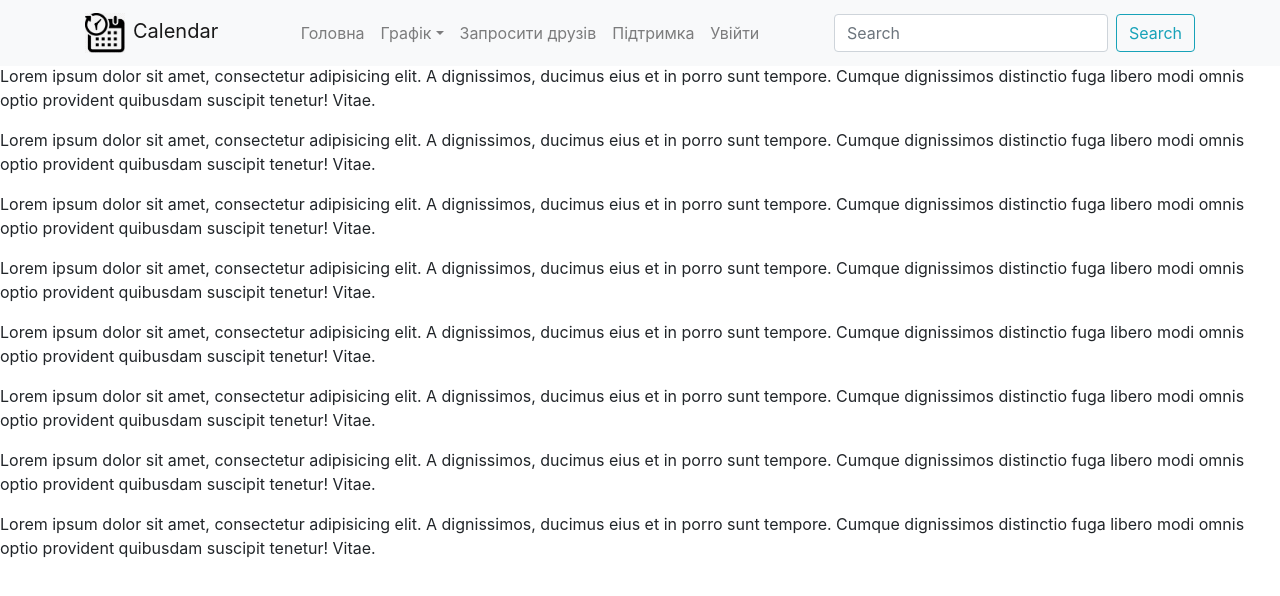
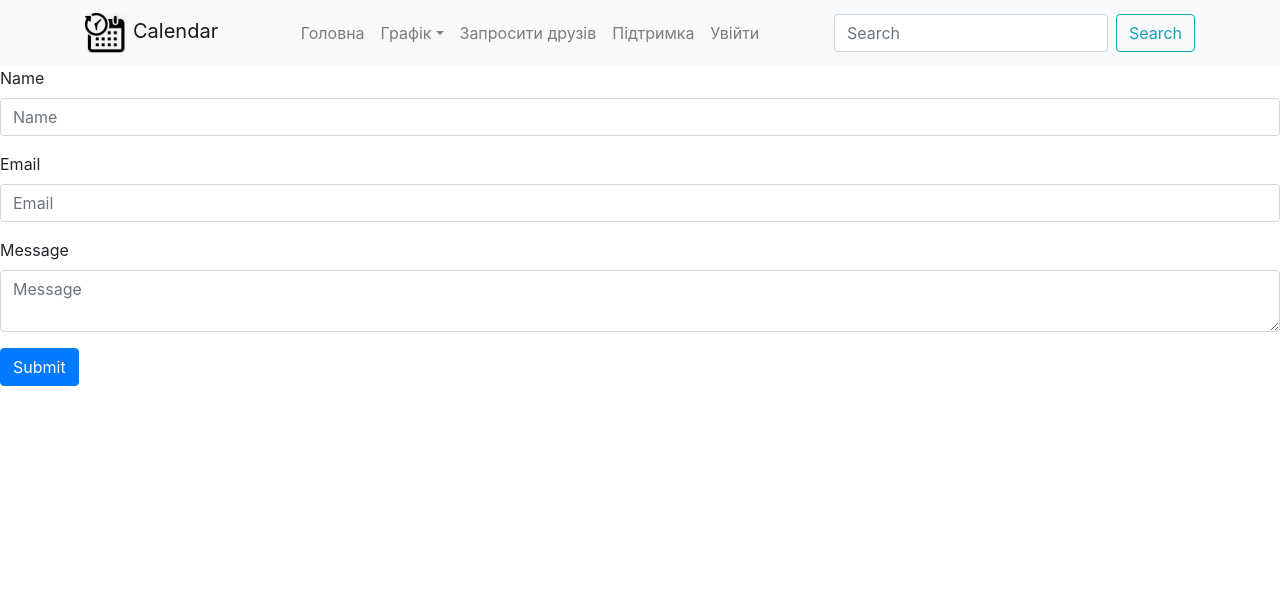
Before and after one commit to shpaksasha/Calendar, a React (Create React App) app: page /log in a window 1280 px wide. Shown: the top 596 px of the page. Built offline with nearby package versions, Linux system fonts and the light colour scheme.

Commit message:
page log.js - form add

```diff
--- a/src/components/Header/header.js
+++ b/src/components/Header/header.js
@@ -25,7 +25,7 @@ const useStyles = makeStyles(theme => ({
 const Header = () =>{
     const classes =useStyles();
     return(
-        <Navbar collapseOnSelect expand='md' bg='light' variant='light' fixed='top'>
+        <Navbar collapseOnSelect expand='md' bg='light' variant='light'>
             <Container>
                 <Navbar.Brand href='/'>
                     <img
--- a/src/components/LogOn/log.js
+++ b/src/components/LogOn/log.js
@@ -1,28 +1,34 @@
 import React from 'react';
+import {Form, Button} from 'react-bootstrap';
+import {makeStyles} from '@material-ui/core/styles';
+
+const useStyles = makeStyles(theme =>({
+
+}));
 
 const LogOn = () => {
+    const classes = useStyles();
     return (
-        <div>
-            <p>Lorem ipsum dolor sit amet, consectetur adipisicing elit. A dignissimos, ducimus eius et in porro sunt
-                tempore. Cumque dignissimos distinctio fuga libero modi omnis optio provident quibusdam suscipit
-                tenetur! Vitae.</p><p>Lorem ipsum dolor sit amet, consectetur adipisicing elit. A dignissimos, ducimus eius et in porro sunt
-                tempore. Cumque dignissimos distinctio fuga libero modi omnis optio provident quibusdam suscipit
-                tenetur! Vitae.</p><p>Lorem ipsum dolor sit amet, consectetur adipisicing elit. A dignissimos, ducimus eius et in porro sunt
-                tempore. Cumque dignissimos distinctio fuga libero modi omnis optio provident quibusdam suscipit
-                tenetur! Vitae.</p><p>Lorem ipsum dolor sit amet, consectetur adipisicing elit. A dignissimos, ducimus eius et in porro sunt
-                tempore. Cumque dignissimos distinctio fuga libero modi omnis optio provident quibusdam suscipit
-                tenetur! Vitae.</p><p>Lorem ipsum dolor sit amet, consectetur adipisicing elit. A dignissimos, ducimus eius et in porro sunt
-                tempore. Cumque dignissimos distinctio fuga libero modi omnis optio provident quibusdam suscipit
-                tenetur! Vitae.</p><p>Lorem ipsum dolor sit amet, consectetur adipisicing elit. A dignissimos, ducimus eius et in porro sunt
-                tempore. Cumque dignissimos distinctio fuga libero modi omnis optio provident quibusdam suscipit
-                tenetur! Vitae.</p><p>Lorem ipsum dolor sit amet, consectetur adipisicing elit. A dignissimos, ducimus eius et in porro sunt
-                tempore. Cumque dignissimos distinctio fuga libero modi omnis optio provident quibusdam suscipit
-                tenetur! Vitae.</p><p>Lorem ipsum dolor sit amet, consectetur adipisicing elit. A dignissimos, ducimus eius et in porro sunt
-                tempore. Cumque dignissimos distinctio fuga libero modi omnis optio provident quibusdam suscipit
-                tenetur! Vitae.</p><p>Lorem ipsum dolor sit amet, consectetur adipisicing elit. A dignissimos, ducimus eius et in porro sunt
-                tempore. Cumque dignissimos distinctio fuga libero modi omnis optio provident quibusdam suscipit
-                tenetur! Vitae.</p>
-        </div>
+        <Form >
+            <Form.Group controlId='formName'>
+                <Form.Label>Name</Form.Label>
+                <Form.Control type='name' placeholder='Name'/>
+            </Form.Group>
+
+            <Form.Group controlId='formEmail'>
+                <Form.Label>Email</Form.Label>
+                <Form.Control type='email' placeholder='Email'/>
+            </Form.Group>
+
+            <Form.Group controlId='Message'>
+                <Form.Label>Message</Form.Label>
+                <Form.Control as='textarea' type='message' placeholder='Message'/>
+            </Form.Group>
+
+            <Button variant="primary" type="submit">
+                Submit
+            </Button>
+        </Form>
     )
 };
 
```
